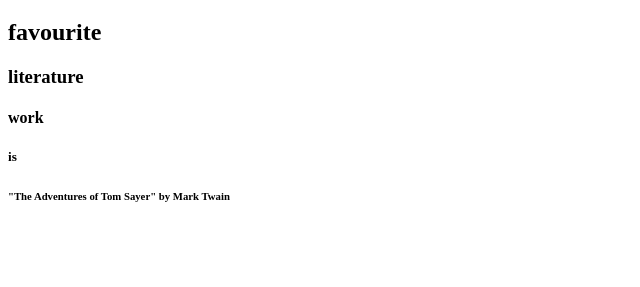
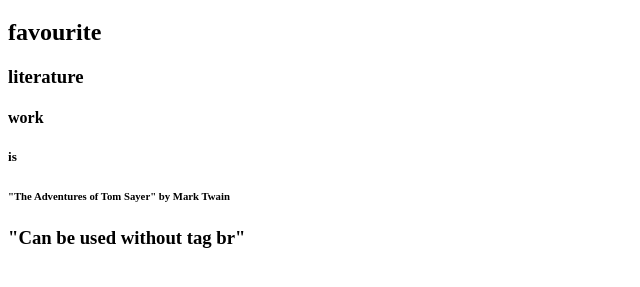
Before and after one commit to klientlenovo87/First_Step, a plain HTML site: page index.html in a window 1280 px wide. Shown: the part 123-410 px from the top of the page, without its empty margins (0-640 px from the left). Drawn offline with Linux system fonts and the light colour scheme.

Commit message:
Header h3 with correction

```diff
--- a/index.html
+++ b/index.html
@@ -14,6 +14,8 @@
     <h4>work</h4>
     <h5>is</h5>
     <h6>"The Adventures of Tom Sayer" by Mark Twain</h6>
+    <h3>"Can be used without tag br"</h3>
+
 
 </body>
 </html>
```
